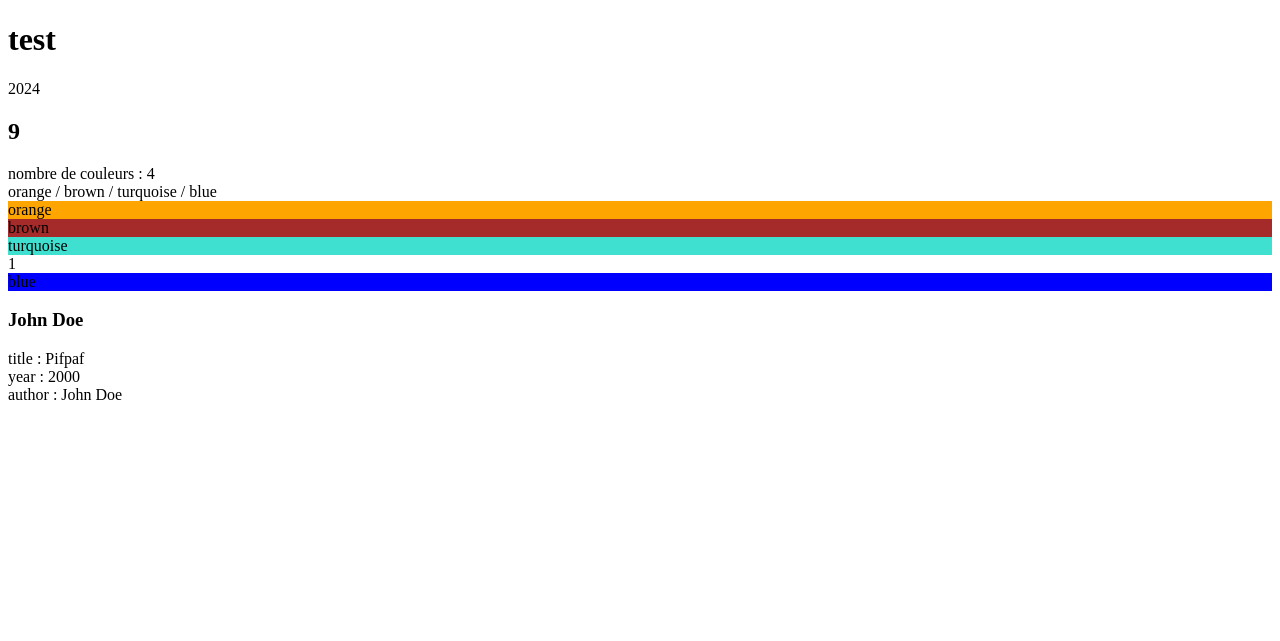
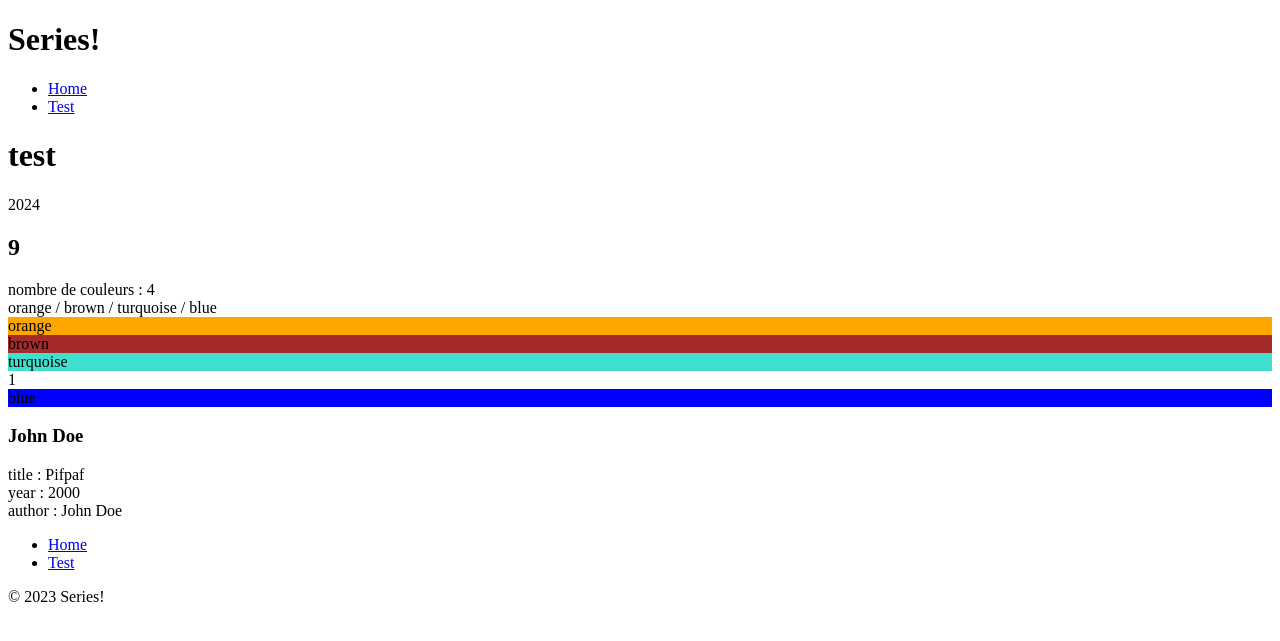
Before and after one commit to Hiikss/13_Symfony, a Symfony app: template series/templates/main/test.html.twig in a window 1280 px wide. Shown: the top 641 px of the page. Run offline with Twig, Linux system fonts and the light colour scheme; the template is opened without the code that fills it, so the values that code supplies are empty; some libraries are stand-ins or nearby versions.

Commit message:
ajout demo 3 module 3

```diff
--- /dev/null
+++ b/series/templates/base.html.twig
@@ -0,0 +1,23 @@
+<!doctype html>
+<html lang="en">
+<head>
+    <meta charset="UTF-8">
+    <meta name="viewport"
+          content="width=device-width, user-scalable=no, initial-scale=1.0">
+    <meta http-equiv="X-UA-Compatible" content="ie=edge">
+    <title>{% block title %}Series!{% endblock %}</title>
+</head>
+<body>
+    <header>
+        <h1>Series!</h1>
+        {% include('inc/nav.html.twig') %}
+    </header>
+    <main>
+        {% block body %}{% endblock %}
+    </main>
+    <footer>
+        {% include('inc/nav.html.twig') %}
+        <p>&copy; {{ "now"|date("Y") }} Series!</p>
+    </footer>
+</body>
+</html>
--- /dev/null
+++ b/series/templates/inc/nav.html.twig
@@ -0,0 +1,6 @@
+<nav>
+    <ul>
+        <li><a href="#" title="Home">Home</a></li>
+        <li><a href="#" title="Test">Test</a></li>
+    </ul>
+</nav>
--- a/series/templates/main/test.html.twig
+++ b/series/templates/main/test.html.twig
@@ -1,13 +1,5 @@
-<!doctype html>
-<html lang="en">
-<head>
-    <meta charset="UTF-8">
-    <meta name="viewport"
-          content="width=device-width, user-scalable=no, initial-scale=1.0">
-    <meta http-equiv="X-UA-Compatible" content="ie=edge">
-    <title>Series !</title>
-</head>
-<body>
+{% extends 'base.html.twig' %}
+{% block body %}
     <h1>test</h1>
     <div>
 
@@ -41,5 +33,6 @@
             {% endfor %}
         </div>
     </div>
-</body>
-</html>
+{% endblock %}
+
+{% block title %}{{ parent() }} | Home{% endblock %}
```
Also changed, not shown: series/templates/main/home.html.twig (+5 -12 lines).
